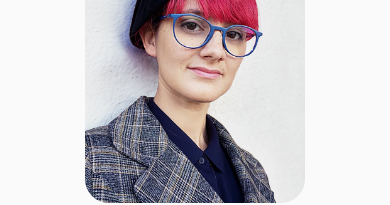
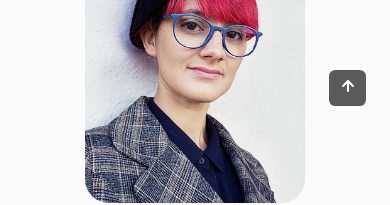
Before and after one commit to XiaoQuark/ko-frontend-portfolio, a React (Vite) app: page / in a window 390 px wide. Shown: the part 907-1112 px from the top of the page. Built offline with nearby package versions, Linux system fonts and the light colour scheme.

Commit message:
add scroll up button

```diff
--- a/src/App.jsx
+++ b/src/App.jsx
@@ -4,6 +4,7 @@
 import { Footer } from "./components/Footer/Footer";
 import { Header } from "./components/Header/Header";
 import { Hero } from "./components/Hero/Hero";
+import { ScrollUp } from "./components/ScrollUp/ScrollUp";
 import { Skills } from "./components/Skills/Skills";
 import { Works } from "./components/Works/Works";
 
@@ -17,8 +18,9 @@
 				<Skills />
 				<Works />
 				<Contacts />
-				<Footer />
 			</main>
+			<Footer />
+			<ScrollUp />
 		</>
 	);
 }
--- a/src/components/Header/Header.css
+++ b/src/components/Header/Header.css
@@ -4,7 +4,7 @@
 	top: 0;
 	left: 0;
 	z-index: var(--z-fixed);
-	border-color: var(--body-colour);
+	background-color: var(--body-colour);
 }
 
 .nav {
@@ -50,6 +50,11 @@
 
 .active-link {
 	font-weight: var(--font-bold-weight);
+}
+
+/* Change header background on scroll */
+.scroll-header {
+	box-shadow: 0 -1px 4px rgba(0, 0, 0, 0.15);
 }
 
 /* Breakpoints */
--- a/src/components/Header/Header.jsx
+++ b/src/components/Header/Header.jsx
@@ -4,6 +4,14 @@
 
 export function Header() {
 	const [menuOpen, setMenuOpen] = useState(false);
+	const [activeNav, setActiveNav] = useState("#home");
+
+	window.addEventListener("scroll", function () {
+		const scrollUp = document.querySelector(".scrollup");
+		if (this.scrollY >= 500) scrollUp.classList.add("show-scroll");
+		else scrollUp.classList.remove("show-scroll");
+	});
+
 	return (
 		<header className="header">
 			<nav className="nav container">
@@ -13,27 +21,67 @@
 				<div className={menuOpen ? "nav-menu menu-open" : "nav-menu"}>
 					<ul className="nav-list grid">
 						<li className="nav item">
-							<a href="#home" className="nav-link active-link">
+							<a
+								href="#home"
+								onClick={() => setActiveNav("#home")}
+								className={
+									activeNav === "#home"
+										? "nav-link active-link"
+										: "nav-link"
+								}
+							>
 								Home
 							</a>
 						</li>
 						<li className="nav item">
-							<a href="#about" className="nav-link">
+							<a
+								href="#about"
+								onClick={() => setActiveNav("#about")}
+								className={
+									activeNav === "#about"
+										? "nav-link active-link"
+										: "nav-link"
+								}
+							>
 								About
 							</a>
 						</li>
 						<li className="nav item">
-							<a href="#skills" className="nav-link">
+							<a
+								href="#skills"
+								onClick={() => setActiveNav("#skills")}
+								className={
+									activeNav === "#skills"
+										? "nav-link active-link"
+										: "nav-link"
+								}
+							>
 								Skills
 							</a>
 						</li>
 						<li className="nav item">
-							<a href="#works" className="nav-link">
+							<a
+								href="#works"
+								onClick={() => setActiveNav("#works")}
+								className={
+									activeNav === "#works"
+										? "nav-link active-link"
+										: "nav-link"
+								}
+							>
 								Works
 							</a>
 						</li>
 						<li className="nav item">
-							<a href="#contacts" className="nav-link">
+							<a
+								href="#contacts"
+								onClick={() => setActiveNav("#contacts")}
+								className={
+									activeNav === "#contacts"
+										? "nav-link active-link"
+										: "nav-link"
+								}
+							>
 								Contacts
 							</a>
 						</li>
--- /dev/null
+++ b/src/components/ScrollUp/ScrollUp.css
@@ -0,0 +1,45 @@
+.scrollup {
+	position: fixed;
+	right: 2.5rem;
+	bottom: -20%;
+	background-color: var(--title-colour);
+	opacity: 0.8;
+	padding: 0.3rem 0.5rem;
+	border-radius: 0.4rem;
+	z-index: var(--z-tooltip);
+	transition: 0.4s;
+}
+
+.scrollup-icon {
+	font-size: 1.5rem;
+	color: var(--container-colour);
+}
+
+.scrollup:hover {
+	background-color: var(--title-colour-dark);
+}
+
+/* Show scroll */
+.show-scroll {
+	bottom: 3rem;
+}
+
+/* Breakpoints */
+@media screen and (max-width: 922px) {
+	.scrollup {
+		right: 1.5rem;
+		padding: 0.25rem 0.4rem;
+	}
+	.scrollup-icon {
+		font-size: 1.25rem;
+	}
+}
+
+@media screen and (max-width: 766px) {
+}
+
+@media screen and (max-width: 350px) {
+	.scrollup {
+		right: 1rem;
+	}
+}
--- /dev/null
+++ b/src/components/ScrollUp/ScrollUp.jsx
@@ -0,0 +1,16 @@
+import React from "react";
+import { UilArrowUp } from "@iconscout/react-unicons";
+import "./ScrollUp.css";
+
+export function ScrollUp() {
+	window.addEventListener("scroll", function () {
+		const header = document.querySelector(".header");
+		if (this.scrollY >= 80) header.classList.add("scroll-header");
+		else header.classList.remove("scroll-header");
+	});
+	return (
+		<a href="#home" className="scrollup">
+			<UilArrowUp className="scrollup-icon" />
+		</a>
+	);
+}
--- a/src/components/Works/WorkFilters.jsx
+++ b/src/components/Works/WorkFilters.jsx
@@ -4,7 +4,7 @@
 	const [active, setActive] = useState(0);
 
 	const handleClick = (e, index) => {
-		setFilter({ name: e.target.textContent });
+		setFilter({ name: e.target.textContent.toLowerCase() });
 		setActive(index);
 	};
 
--- a/src/components/Works/Works.jsx
+++ b/src/components/Works/Works.jsx
@@ -15,7 +15,9 @@
 			setProjects(projectsData);
 		} else {
 			const filteredProjects = projectsData.filter((project) => {
-				return project.category.some((item) => item === filter.name);
+				return project.category.some(
+					(item) => item.toLocaleLowerCase() === filter.name
+				);
 			});
 			console.log(filteredProjects);
 			setProjects(filteredProjects);
```
